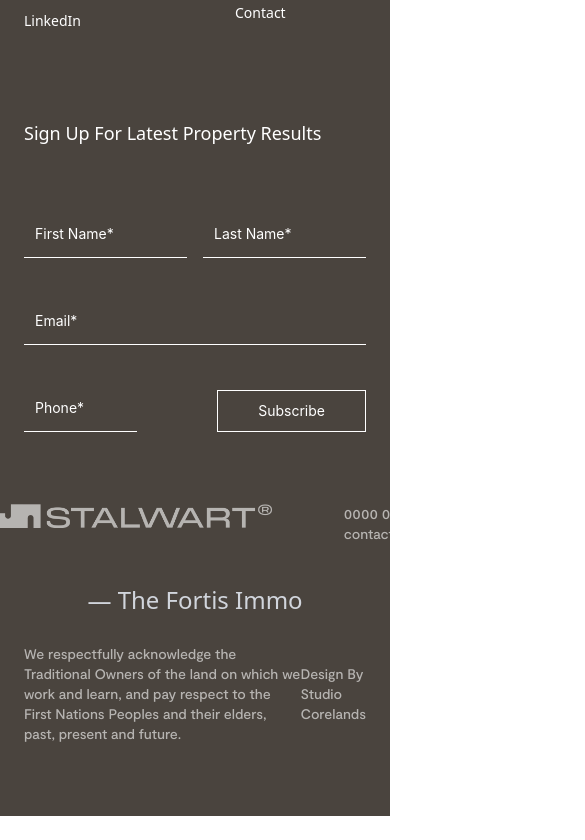
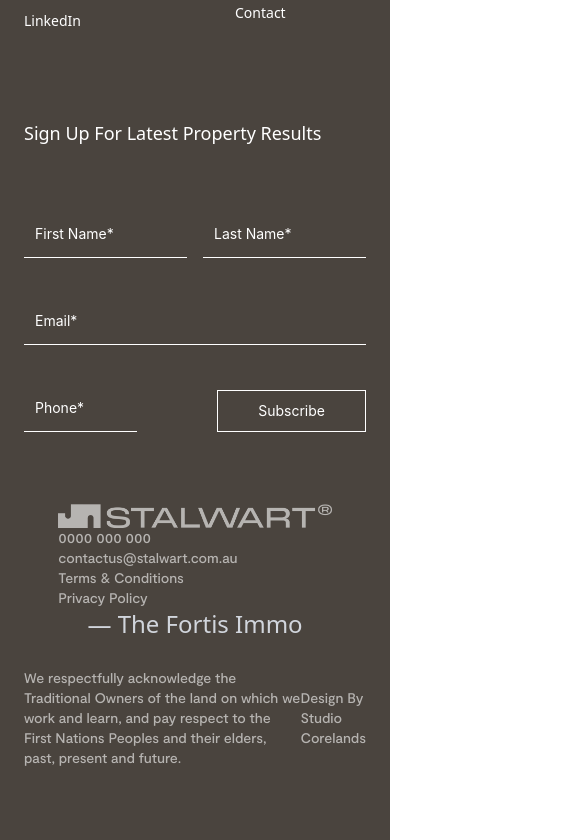
Before and after one commit to ankit1997-dhiman/Stalwart, a React (Vite) app: page / in a window 390 px wide. Shown: the part 8104-8944 px from the top of the page, 585 px wide, since content can reach past the window. Before the commit the page ends 8920 px from the top, so only its background shows below. Built offline with nearby package versions, Linux system fonts and the light colour scheme.

Commit message:
contact us mobile page responsiveness

```diff
--- a/src/components/footer/Footer.jsx
+++ b/src/components/footer/Footer.jsx
@@ -112,7 +112,7 @@
 
         {/* Bottom Section */}
         <div className="flex flex-col md:flex-row justify-between items-center text-xs text-gray-300 pt-12">
-          <div className="flex gap-18">
+          <div className="flex flex-col md:flex-row md:gap-18">
             <img src={logo} alt="Logo" className="h-6" />
 
             <ul>
```
